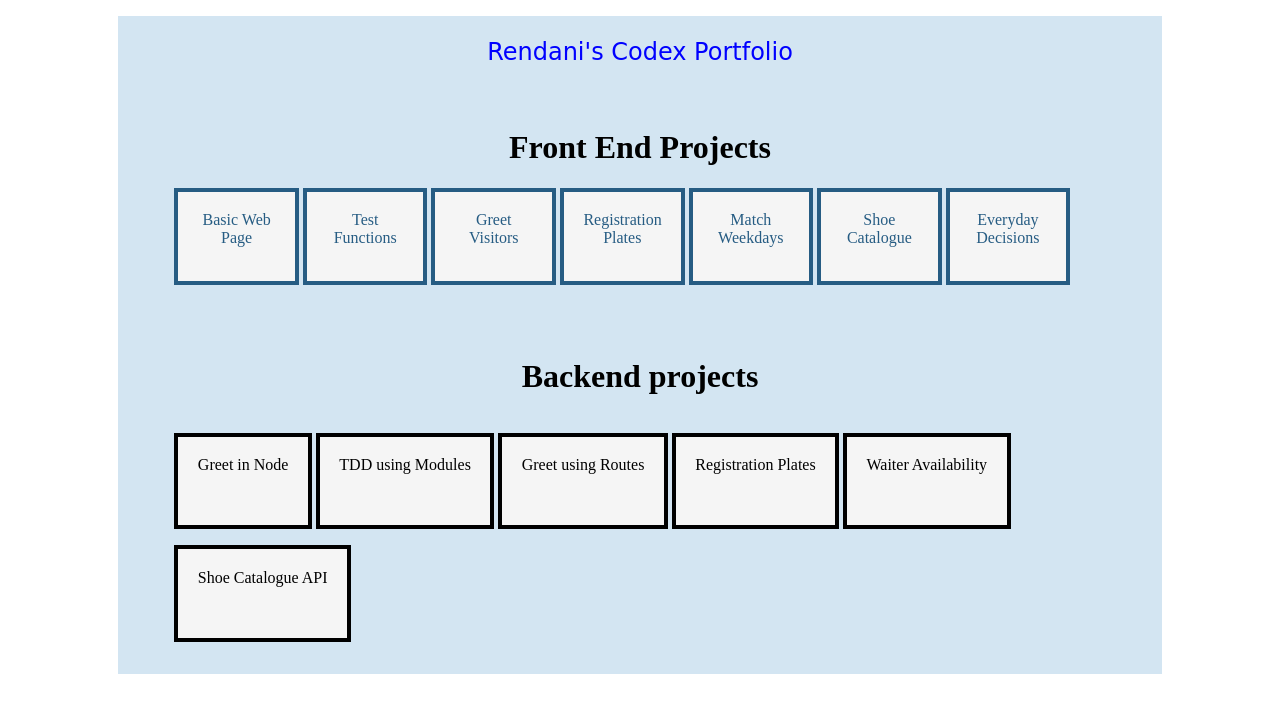
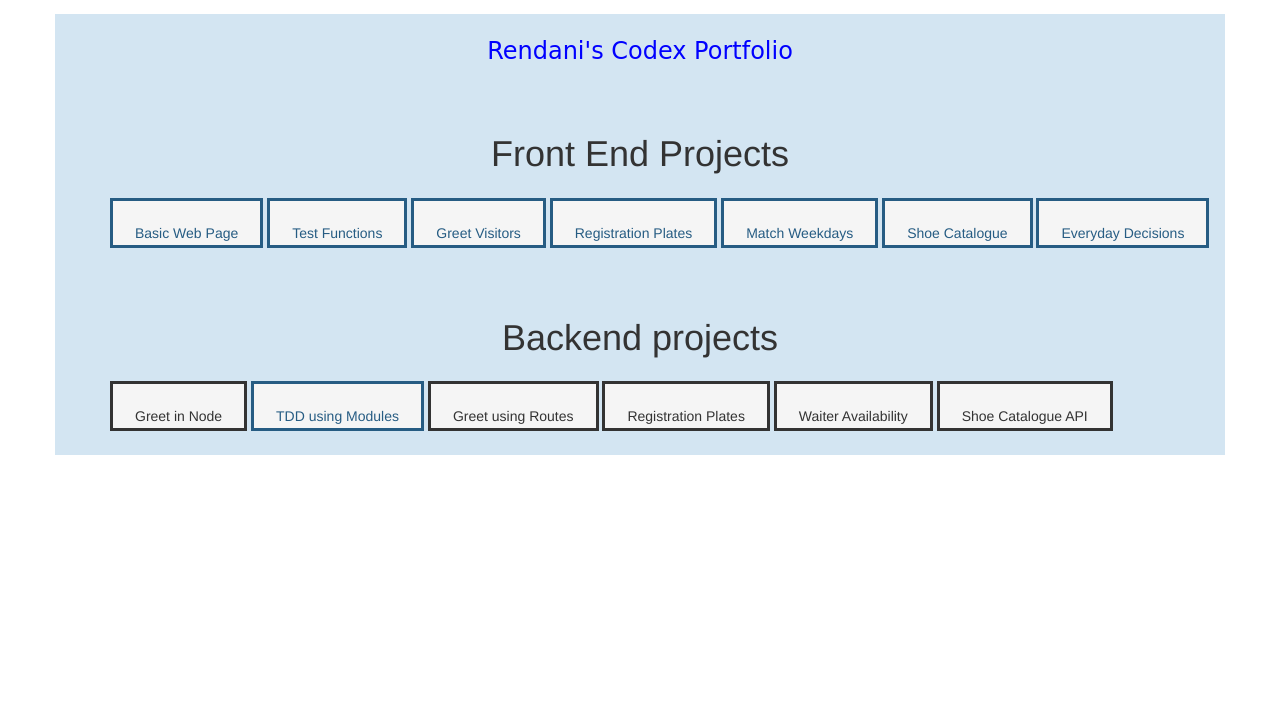
Before and after one commit to rendaniluk/portfolio, a plain HTML site: page index.html in a window 1280 px wide. Drawn offline with nearby package versions, Linux system fonts and the light colour scheme.

Commit message:
Portfolio

```diff
--- a/index.html
+++ b/index.html
@@ -2,6 +2,7 @@
 <html>
   <head>
     <link rel="stylesheet" href="style.css">
+    <link rel="stylesheet" href="https://maxcdn.bootstrapcdn.com/bootstrap/3.3.7/css/bootstrap.min.css">
     <meta charset="utf-8">
     <title>My Portfolio</title>
   </head>
@@ -30,7 +31,7 @@
     <h1 align="center">Backend projects</h1>
     <ul>
       <li>Greet in Node</li>
-      <li>TDD using Modules</li>
+    <a href="https://travis-ci.org/rendaniluk/bootcamp-terminal-tests/builds/228745660?utm_source=email&utm_medium=notification"><li>TDD using Modules</li></a>
       <li>Greet using Routes</li>
       <li>Registration Plates</li>
       <li>Waiter Availability</li>
--- a/style.css
+++ b/style.css
@@ -8,8 +8,9 @@
 .front li{
   padding:2%;
   margin:0;
+  margin-top:1em;
   display: inline-block;
-  width:8%;
+  width:inherit;
   height: 50px;
   border: 0.25em solid;
   background-color:whitesmoke;
```
